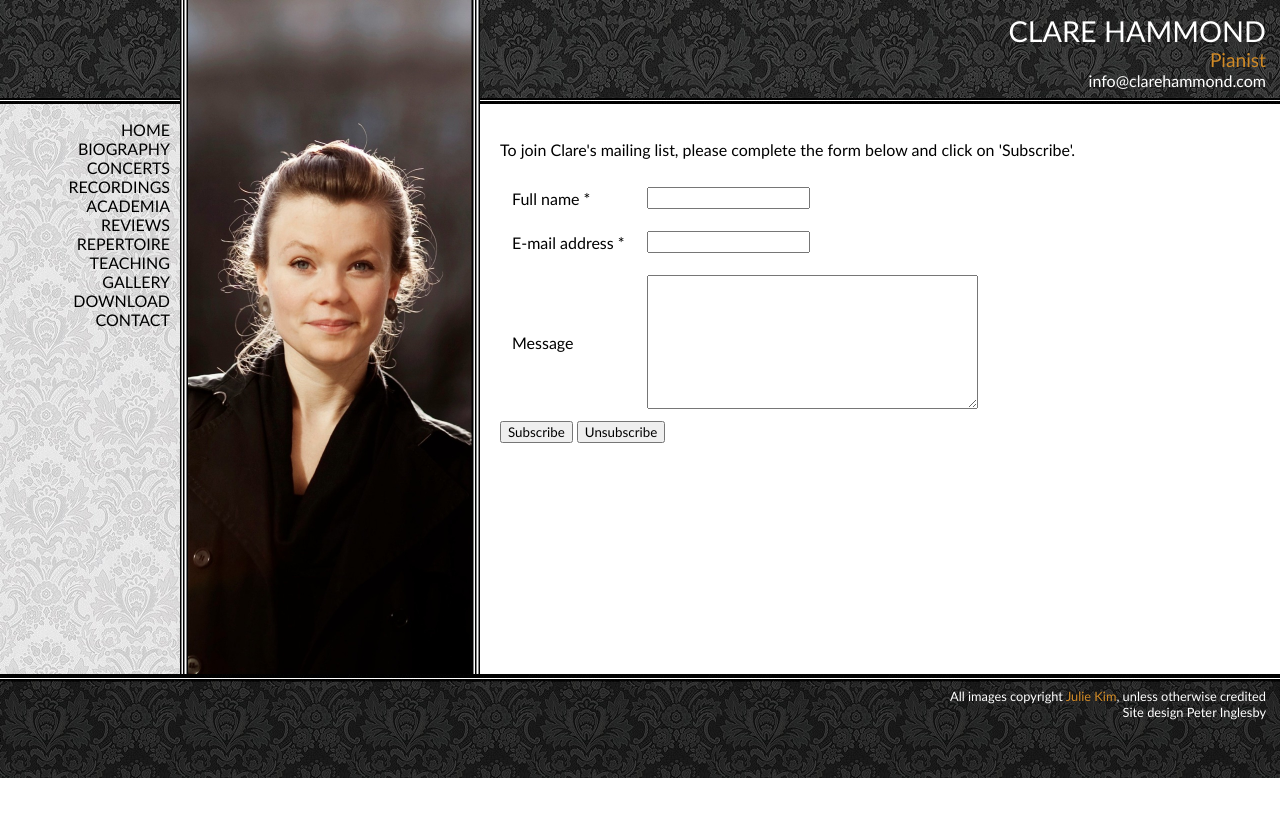
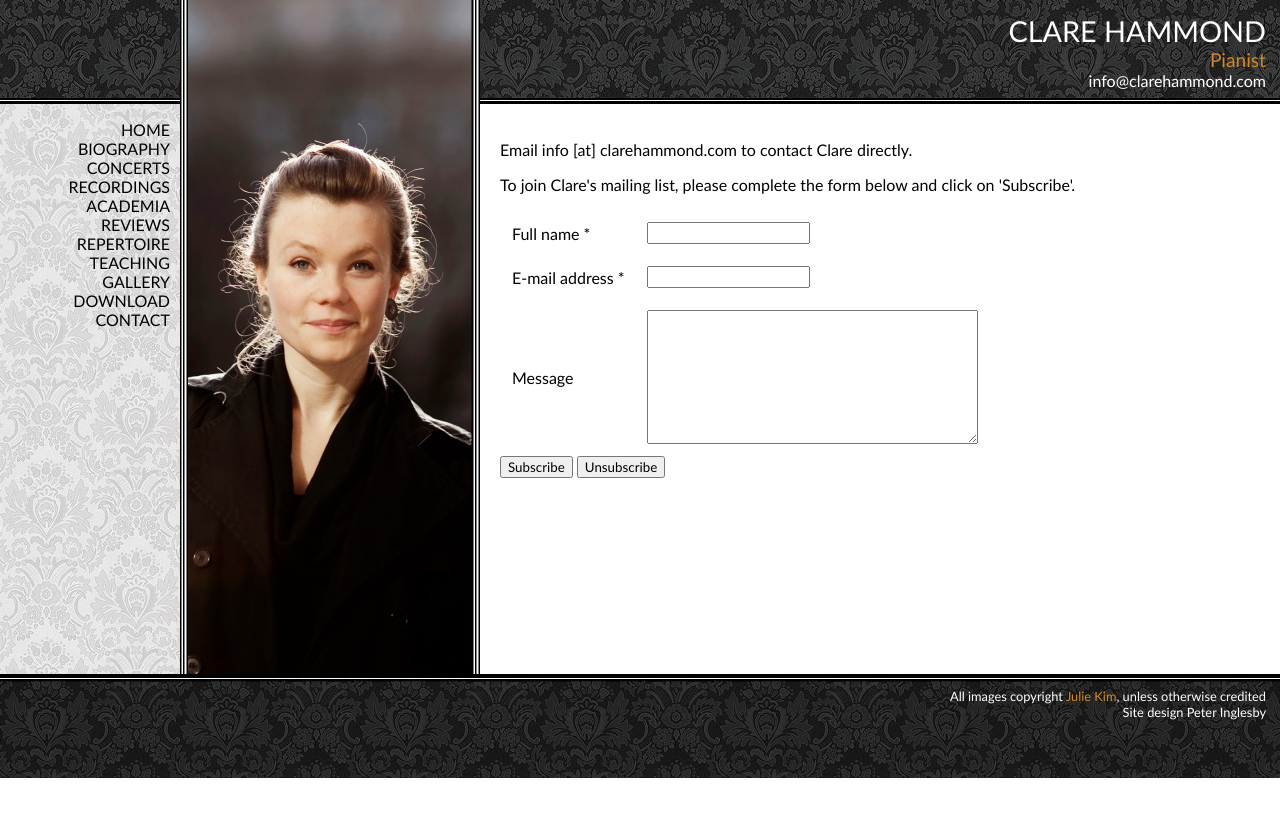
Before and after one commit to hammonc/clarehammond.com, a Jekyll site: the page built from contact.html, in a window 1280 px wide. Shown: the top 817 px of the page. Built offline with Jekyll 4.4.1, drawn with Linux system fonts in a browser that asks for light colours.

Commit message:
contact update

```diff
--- a/contact.html
+++ b/contact.html
@@ -2,6 +2,7 @@
 layout: with-image
 image: contact.jpg
 ---
+<p>Email info [at] clarehammond.com to contact Clare directly.</p>
 <p>To join Clare's mailing list, please complete the form below and click on 'Subscribe'.</p>
 
 <form action="cgi-bin/subscriptions" method="post" id="mailing-list">
```
